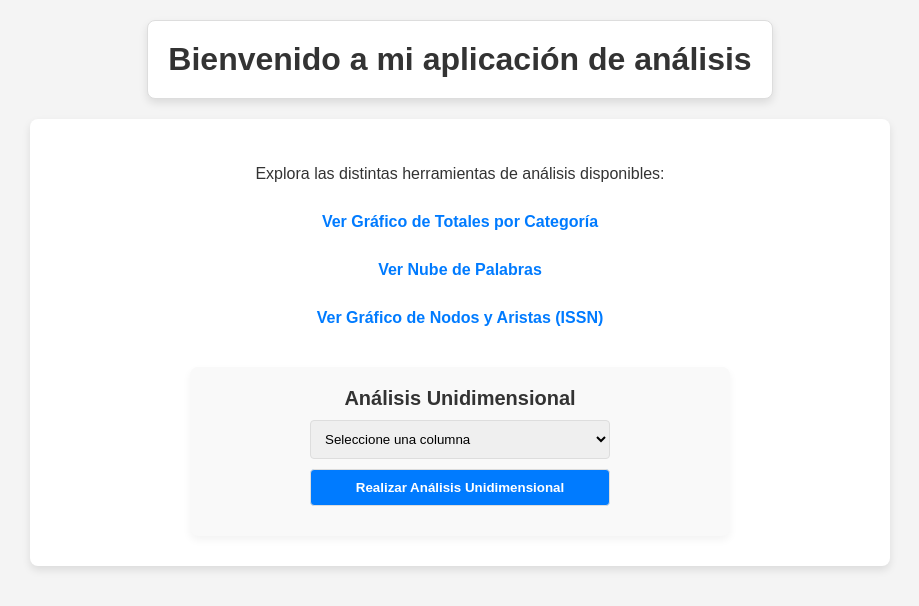
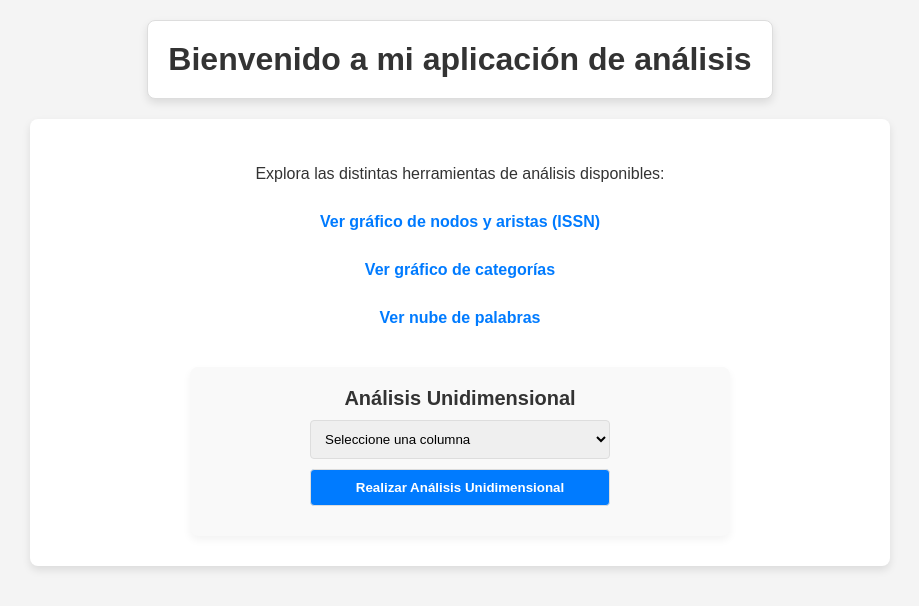
Before and after one commit to MariUva/proyecto-analisis-de-algoritmos.github.io, a Flask app: page / in a window 1280 px wide. Shown: the top 606 px of the page, without its empty margins (180-1099 px from the left). Run offline with Flask 3, Linux system fonts and the light colour scheme; parts of the project's set-up code (start-up, migrations or seed data) failed here and were passed over.

Commit message:
Ultima version

```diff
--- a/templates/index.html
+++ b/templates/index.html
@@ -116,9 +116,9 @@
 
         <!-- Enlaces principales de navegación -->
         <ul class="nav-links">
-            <li><a href="{{ url_for('graficar_totales') }}">Ver Gráfico de Totales por Categoría</a></li>
-            <li><a href="{{ url_for('mostrar_nube_palabras') }}">Ver Nube de Palabras</a></li>
-            <li><a href="{{ url_for('graficar_nodos_aristas_route') }}">Ver Gráfico de Nodos y Aristas (ISSN)</a></li>
+            <li><a href="{{ url_for('graficar_nodos_aristas_route') }}">Ver gráfico de nodos y aristas (ISSN)</a></li>
+            <li><a href="{{ url_for('graficar_totales') }}">Ver gráfico de categorías</a></li>
+            <li><a href="{{ url_for('mostrar_nube_palabras') }}">Ver nube de palabras</a></li>
         </ul>
 
         <!-- Formularios para análisis unidimensional y bidimensional -->
```
Also changed, not shown: main.py (+4 -4 lines).
